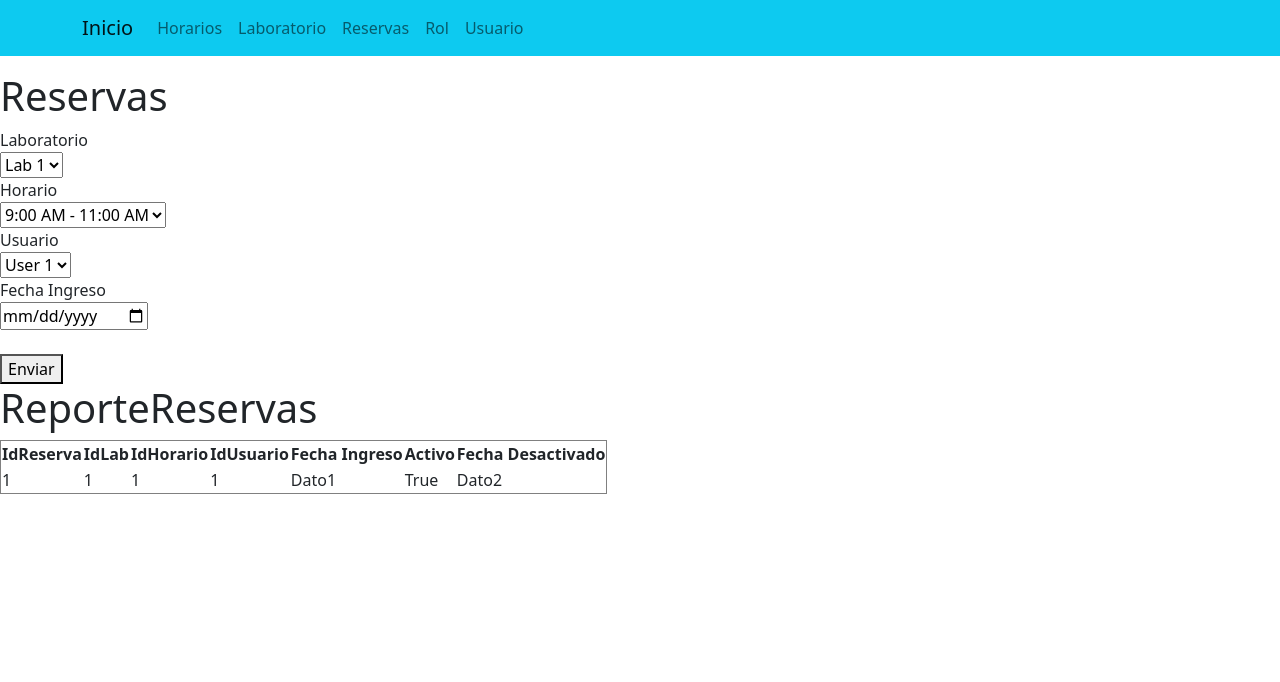
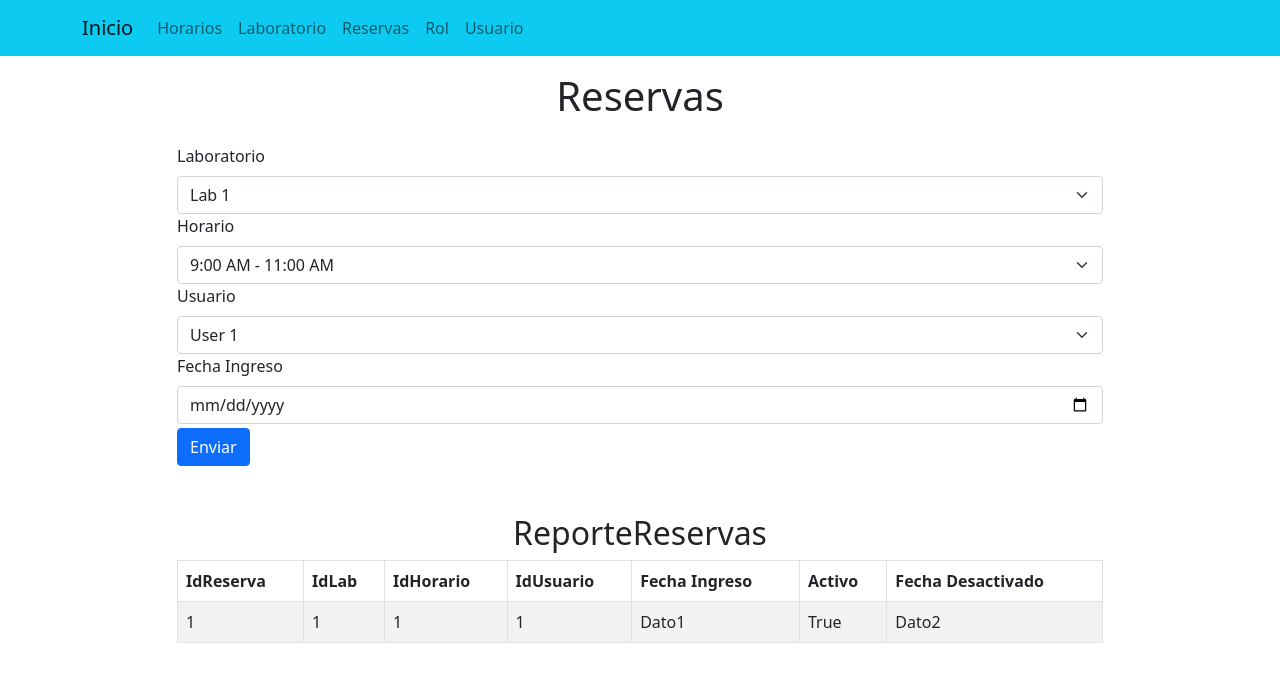
Before and after one commit to mariel2494/Proyecto-DAW1-React, a React (Vite) app in the folder Proyecto-React/: page /reservas in a window 1280 px wide. Shown: the top 682 px of the page. Built offline with nearby package versions, Linux system fonts and the light colour scheme.

Commit message:
Bootstrap - Reservas

```diff
--- a/Proyecto-React/src/componentes/Reservas.jsx
+++ b/Proyecto-React/src/componentes/Reservas.jsx
@@ -1,44 +1,62 @@
 //Steven
+
+import React from 'react';
+import Form from 'react-bootstrap/Form';
+import Container from 'react-bootstrap/Container';
+import Row from 'react-bootstrap/Row';
+import Col from 'react-bootstrap/Col';
+import Button from 'react-bootstrap/Button';
+import Table from 'react-bootstrap/Table';
 
 export const Reservas = () => {
     return (
-        <>
-            <h1>Reservas</h1>
-            <form>
-                <label>Laboratorio</label>
-                <br />
-                <select>
-                    <option value="1">Lab 1</option>
-                    <option value="2">Lab 2</option>
+        <Container>
+            <Row className='justify-content-center'>
+                <Col md='10'>
+                    <h1 className='text-center mb-4'>Reservas</h1>
+                    <Form>
+                        <Form.Group controlId='formLab'>
+                            <Form.Label>Laboratorio</Form.Label>
+                            <Form.Select>
+                                <option value='1'>Lab 1</option>
+                                <option value='2'>Lab 2</option>
+                            </Form.Select>
+                        </Form.Group>
 
-                </select>
-                <br />
-                <label>Horario</label>
-                <br />
-                <select>
-                    <option value="1">9:00 AM - 11:00 AM</option>
-                    <option value="2">11:00 AM - 1:00 PM</option>
+                        <Form.Group controlId='formHorario'>
+                            <Form.Label>Horario</Form.Label>
+                            <Form.Select>
+                                <option value='1'>9:00 AM - 11:00 AM</option>
+                                <option value='2'>11:00 AM - 1:00 PM</option>
+                            </Form.Select>
+                        </Form.Group>
 
-                </select>
-                <br />
-                <label>Usuario</label>
-                <br />
-                <select>
-                    <option value="1">User 1</option>
-                    <option value="2">User 2</option>
-
-                </select>
-                <br />
-                <label>Fecha Ingreso</label>
-                <br />
-                <input type='Date' />
-            </form>
-            <br />
-            <button>Enviar</button>
+                        <Form.Group controlId='formUsuario'>
+                            <Form.Label>Usuario</Form.Label>
+                            <Form.Select>
+                                <option value='1'>User 1</option>
+                                <option value='2'>User 2</option>
+                            </Form.Select>
+                        </Form.Group>
 
 
-            <h1>ReporteReservas</h1>
-            <table border={1}>
+                        <Form.Group controlId='formFechaIngreso'>
+                            <Form.Label>Fecha Ingreso</Form.Label>
+
+                            <Form.Control type='date' />
+                            <th />
+                        </Form.Group>
+                        <th />
+
+                        <Button variant='primary' type='submit'>
+                            Enviar
+                        </Button>
+                    </Form>
+
+                    <h2 className='mt-5 text-center'>ReporteReservas</h2>
+                    <Table striped bordered responsive>
+                        <thead>
+                            <tr>
                                 <th>IdReserva</th>
                                 <th>IdLab</th>
                                 <th>IdHorario</th>
@@ -46,6 +64,8 @@ export const Reservas = () => {
                                 <th>Fecha Ingreso</th>
                                 <th>Activo</th>
                                 <th>Fecha Desactivado</th>
+                            </tr>
+                        </thead>
                         <tbody>
                             <tr>
                                 <td>1</td>
@@ -55,12 +75,11 @@ export const Reservas = () => {
                                 <td>Dato1</td>
                                 <td>True</td>
                                 <td>Dato2</td>
-
-
                             </tr>
                         </tbody>
-
-            </table>
-        </>
+                    </Table>
+                </Col>
+            </Row>
+        </Container>
     );
 };
```
Lines whose indentation alone changed are shown as unchanged.
